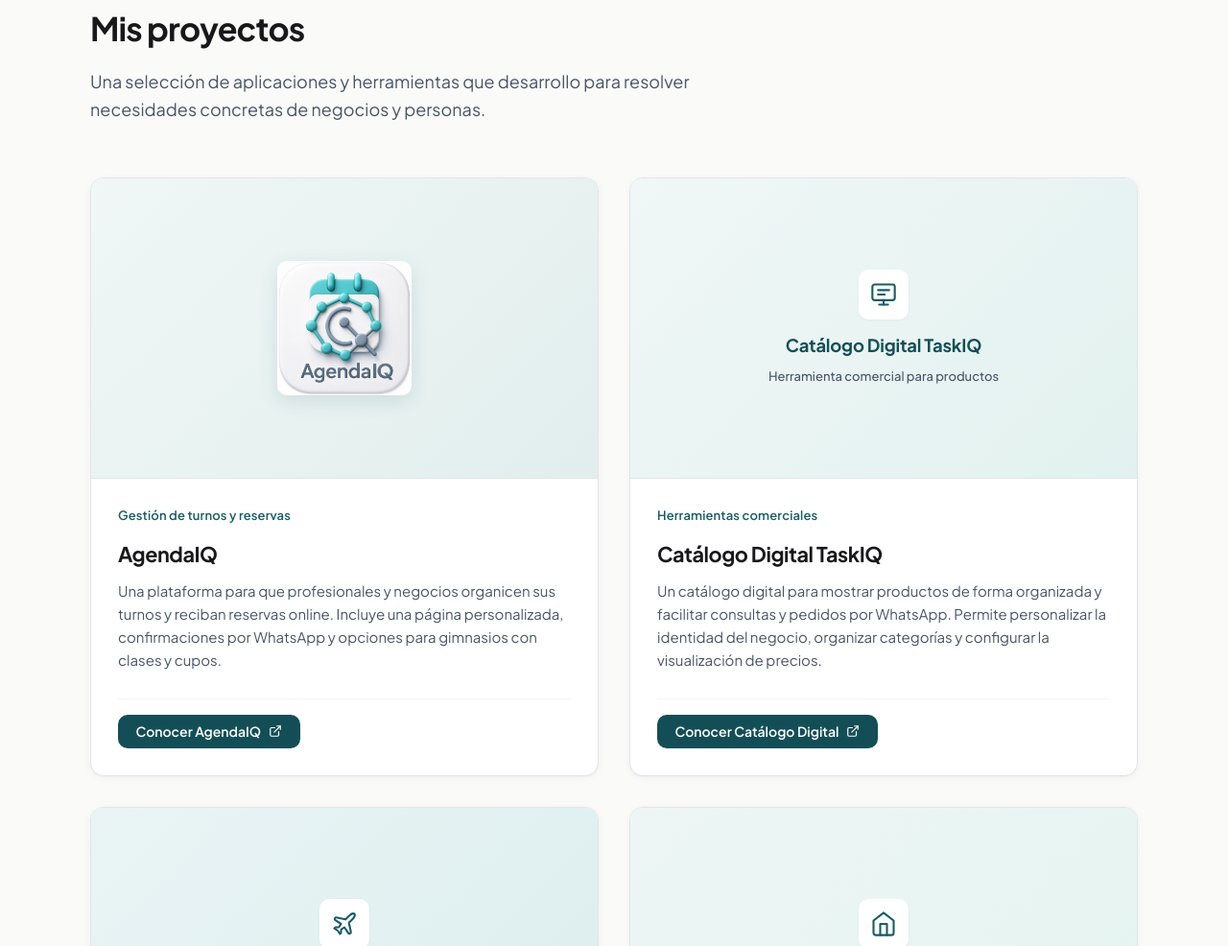
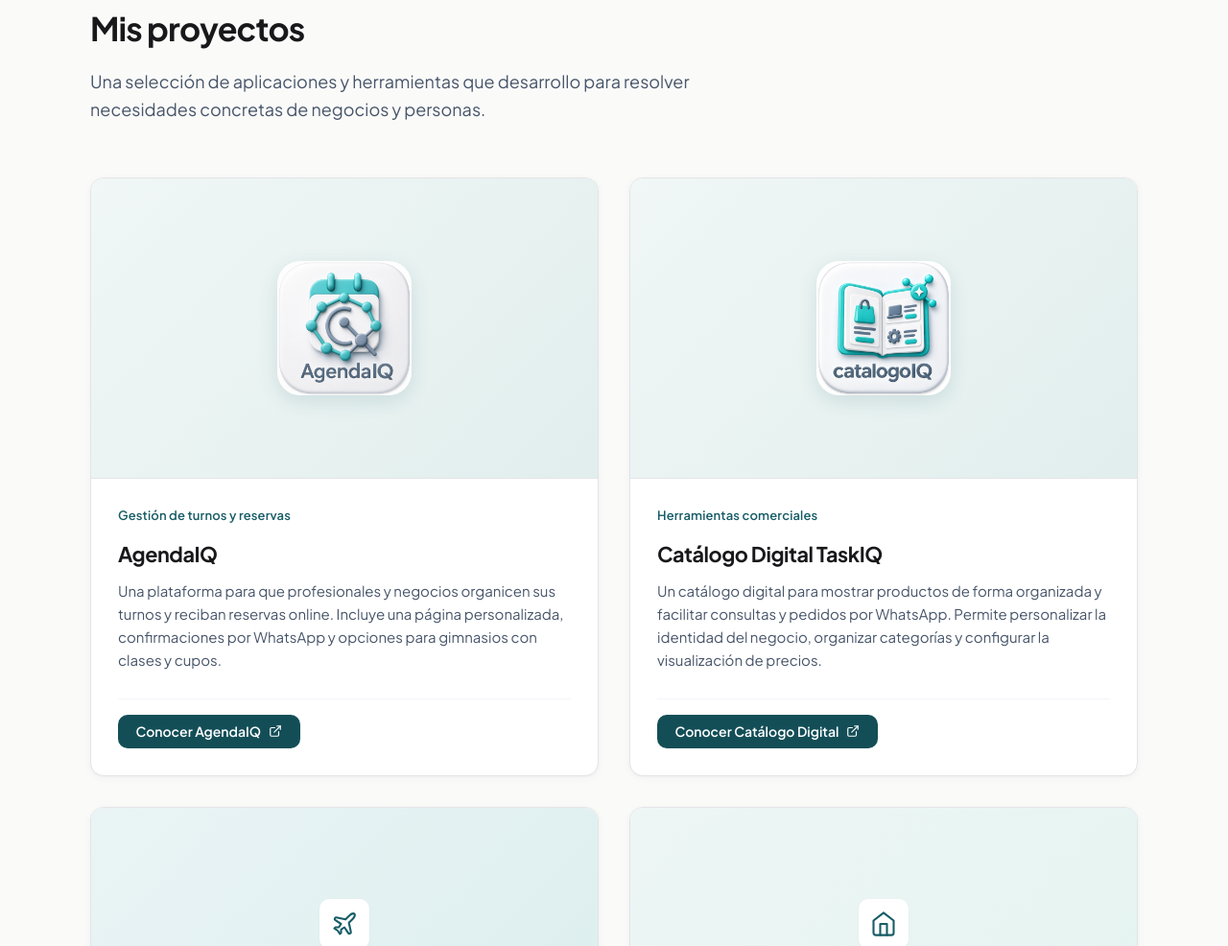
Before and after one commit to laraiaheroes-stack/Marca-personal, a plain HTML site: page index.html in a window 1280 px wide. Shown: the part 801-1787 px from the top of the page at 96% size. Drawn offline with Linux system fonts and the light colour scheme.

Commit message:
Incorporar logo oficial de catalogoIQ con inscripcion para mantener simetria con AgendaIQ

```diff
--- a/index.html
+++ b/index.html
@@ -131,29 +131,9 @@
 
           <!-- ==================== PROYECTO 2 ==================== -->
           <article class="project-card">
-            <div class="project-visual">
-              <!--
-                ===============================================================
-                GUÍA PARA REEMPLAZAR POR TU CAPTURA DE PANTALLA:
-                Reemplaza este placeholder por:
-                <img src="assets/catalogo-preview.jpg" alt="Captura del Catálogo Digital TaskIQ" class="project-img">
-                ===============================================================
-              -->
-              <div class="visual-placeholder placeholder-catalogo">
-                <div class="placeholder-content">
-                  <div class="placeholder-icon-wrap">
-                    <svg viewBox="0 0 24 24" fill="none" stroke="currentColor" stroke-width="1.8" stroke-linecap="round" stroke-linejoin="round" class="placeholder-icon" aria-hidden="true">
-                      <rect x="2" y="3" width="20" height="14" rx="2" ry="2"></rect>
-                      <line x1="8" y1="21" x2="16" y2="21"></line>
-                      <line x1="12" y1="17" x2="12" y2="21"></line>
-                      <path d="M7 8h10"></path>
-                      <path d="M7 12h6"></path>
-                    </svg>
-                  </div>
-                  <span class="placeholder-title">Catálogo Digital TaskIQ</span>
-                  <span class="placeholder-sub">Herramienta comercial para productos</span>
-                </div>
-              </div>
+            <div class="project-visual visual-logo-container">
+              <!-- Logo oficial de catalogoIQ (con inscripción, respetando el branding y simetría con AgendaIQ) -->
+              <img src="assets/logo-catalogoiq.jpg" alt="Logo oficial de catalogoIQ" class="project-brand-logo" width="140" height="140">
             </div>
 
             <div class="project-body">
--- a/styles.css
+++ b/styles.css
@@ -429,7 +429,7 @@ button {
   width: auto;
   max-width: 80%;
   object-fit: contain;
-  border-radius: var(--radius-md);
+  border-radius: 24px;
   box-shadow: 0 6px 20px rgba(19, 78, 87, 0.12);
   transition: transform var(--transition-normal);
 }
```
Also changed, not shown: assets/logo-catalogoiq-clean.jpg (added), assets/logo-catalogoiq.jpg (added), 1 other file.
